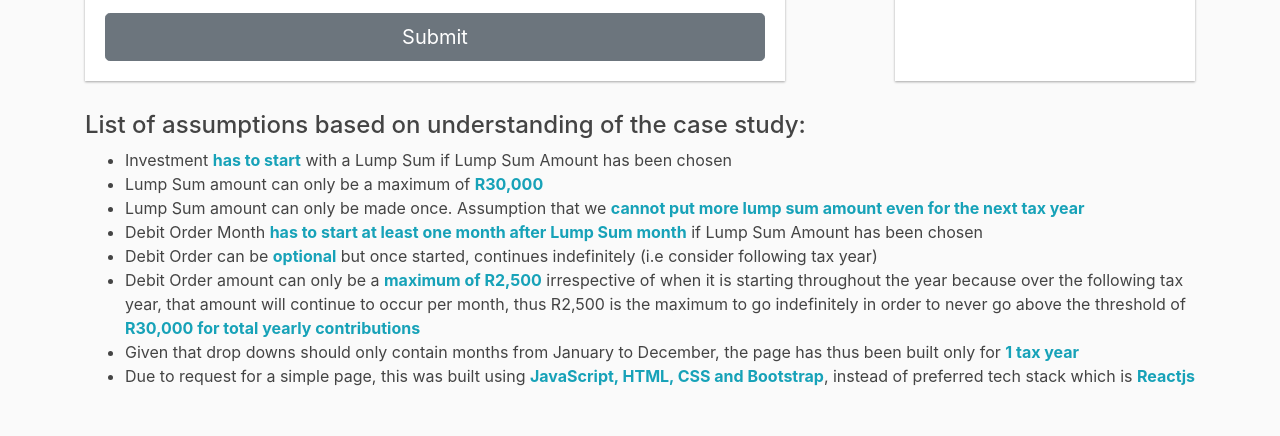
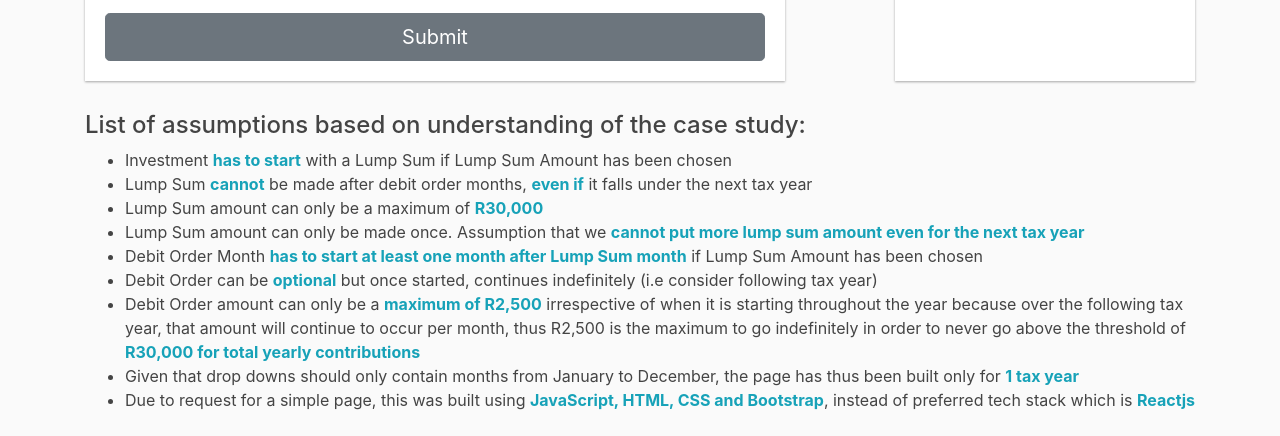
Before and after one commit to ZeeshaanMaudar/Tax-Free-Investment, a plain HTML site: page index.html in a window 1280 px wide. Shown: the part 364-800 px from the top of the page. Drawn offline with nearby package versions, Linux system fonts and the light colour scheme.

Commit message:
add another assumption list

```diff
--- a/index.html
+++ b/index.html
@@ -72,6 +72,7 @@
     <h4>List of assumptions based on understanding of the case study:</h4>
     <ul>
       <li>Investment <strong class="text-info">has to start</strong> with a Lump Sum if Lump Sum Amount has been chosen</li>
+      <li>Lump Sum <strong class="text-info">cannot</strong> be made after debit order months, <strong class="text-info">even if</strong> it falls under the next tax year</li>
       <li>Lump Sum amount can only be a maximum of <strong class="text-info">R30,000</strong></li>
       <li>Lump Sum amount can only be made once. Assumption that we <strong class="text-info">cannot put more lump sum amount even for the next tax year</strong></li>
       <li>Debit Order Month <strong class="text-info">has to start at least one month after Lump Sum month</strong> if Lump Sum Amount has been chosen</li>
```
